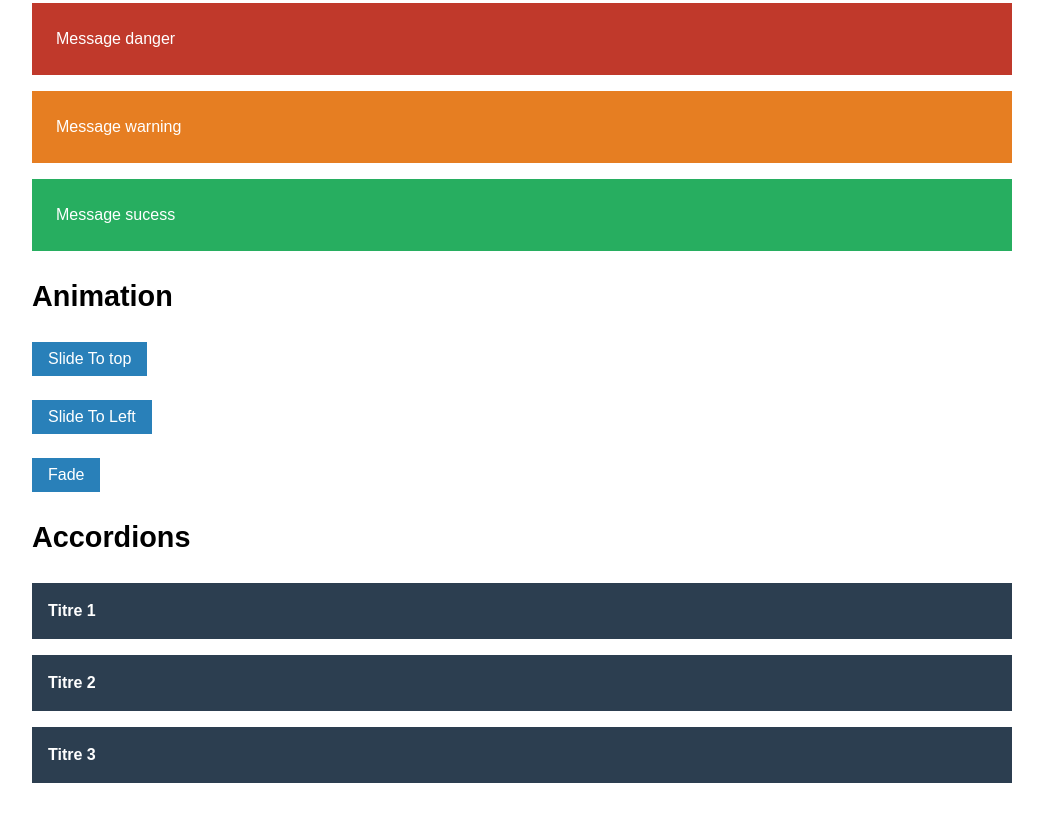
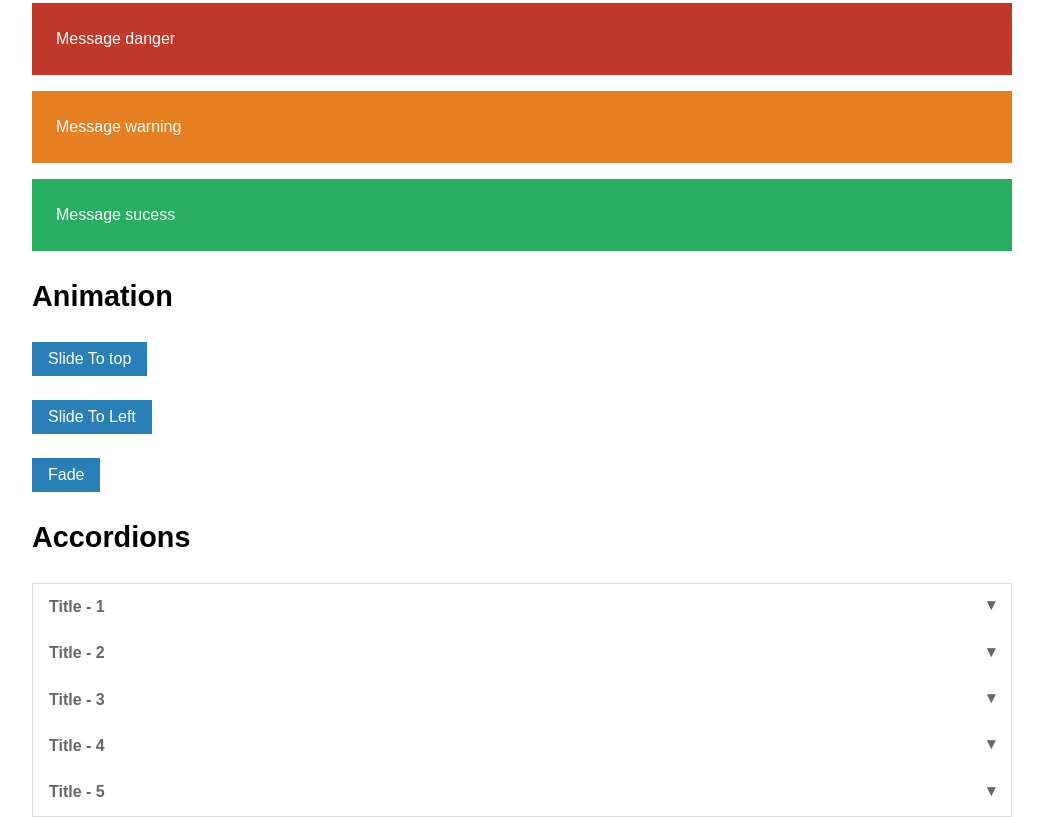
Before and after one commit to courgette/artichaut, a plain HTML site: page index.html in a window 1280 px wide. Shown: the part 4968-5785 px from the top of the page, without its empty margins (118-1161 px from the left). Before the commit the page ends 5751 px from the top, so only its background shows below. Drawn offline with Linux system fonts and the light colour scheme.

Commit message:
add style accordion

```diff
--- a/artichaut-js.css
+++ b/artichaut-js.css
@@ -19,26 +19,31 @@
 }
 
 .title-accordion {
-  background: #2c3e50;
-  color: #FFF;
-  margin: 1em 0 0;
   font-size: 1em;
+  margin-bottom: 0;
 }
 
 .title-accordion a {
-  color: #FFF;
+  margin-bottom: 0;
+  position: relative;
   display: block;
-  padding: 1em;
-  text-decoration: none;
 }
-
-.title-accordion a:hover,
-.title-accordion a:focus {
-  background: #34495e;
-}
+  .title-accordion a[aria-expanded="true"] {
+    background: #999;
+    color: #FFF;
+  }
+    .title-accordion a[aria-expanded="true"]:after {
+      color: #FFF;
+    }
+  .title-accordion a:after {
+    content: "▾";
+    position: absolute;
+    top: 0.6em;
+    right: 1em;
+    color: #666;
+  }
 
 .panel {
-  border:1px solid #34495e;
   padding: 1em;
   display: none;
 }
--- a/artichaut.js
+++ b/artichaut.js
@@ -86,6 +86,7 @@ var artichautAccordeon = (function(){
 
     el.addEventListener('click', function(e) {
       e.preventDefault();
+
       var link = this.querySelector('a'),
           nextElement = this.nextElementSibling;
 
--- a/index.html
+++ b/index.html
@@ -198,14 +198,28 @@
 
     <h2>Accordions</h2>
     <div class="artichaut-accordion">
-      <h2 class="title-accordion">Titre 1</h2>
-      <div class="panel" id="panel1">Lorem ipsum Ea occaecat exercitation reprehenderit adipisicing non elit esse sit consectetur velit ut Excepteur ea in quis proident irure qui.</div>
-
-      <h2 class="title-accordion">Titre 2</h2>
-      <div class="panel" id="panel2">Lorem ipsum Ea occaecat exercitation reprehenderit adipisicing non elit esse sit consectetur velit ut Excepteur ea in quis proident irure qui.</div>
-
-      <h2 class="title-accordion">Titre 3</h2>
-      <div class="panel" id="panel3">Lorem ipsum Ea occaecat exercitation reprehenderit adipisicing non elit esse sit consectetur velit ut Excepteur ea in quis proident irure qui.</div>
+      <ul class="nav nav-block ul-reset">
+        <li>
+          <h2 class="title-accordion">Title - 1</h2>
+          <div class="panel" id="panel1">Lorem ipsum dolor sit amet, consectetur adipisicing elit. Corporis, aut, maiores esse a deleniti eaque voluptatibus et dolorum ut nobis ullam dolor voluptas iste pariatur architecto fuga obcaecati illum numquam!</div>
+        </li>
+        <li>
+          <h2 class="title-accordion">Title - 2</h2>
+          <div class="panel" id="panel2">Commodi, molestiae, sequi pariatur itaque nobis quod officia similique cum quibusdam dolor dolores optio ipsa officiis autem repellat provident porro accusantium ratione repudiandae amet quam nulla adipisci placeat eveniet obcaecati.</div>
+        </li>
+        <li>
+          <h2 class="title-accordion">Title - 3</h2>
+          <div class="panel" id="panel3">Hic, ea, voluptates eum deserunt vitae incidunt perspiciatis corporis dolorem cumque temporibus voluptatum aspernatur animi illum asperiores labore maiores itaque ducimus culpa necessitatibus consequuntur ullam quod similique facere iusto ipsa.</div>
+        </li>
+        <li>
+          <h2 class="title-accordion">Title - 4</h2>
+          <div class="panel" id="panel4">Veritatis, sed maiores consequuntur ea doloremque quaerat quasi fugiat. Accusantium, nostrum, mollitia quam culpa quasi necessitatibus doloribus beatae et ipsam id saepe quas impedit in nesciunt harum unde corrupti illum.</div>
+        </li>
+        <li>
+          <h2 class="title-accordion">Title - 5</h2>
+          <div class="panel" id="panel5">Ea, illo, debitis, harum repellat eum sit cumque tempore facilis aperiam cupiditate in voluptatum tempora dolor illum odio assumenda quod voluptas animi explicabo magni ipsa praesentium temporibus delectus consectetur distinctio!</div>
+        </li>
+      </ul>
     </div>
   </div>
 </body>
```
